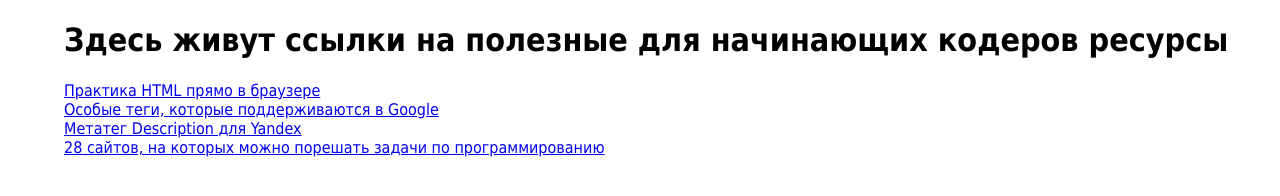
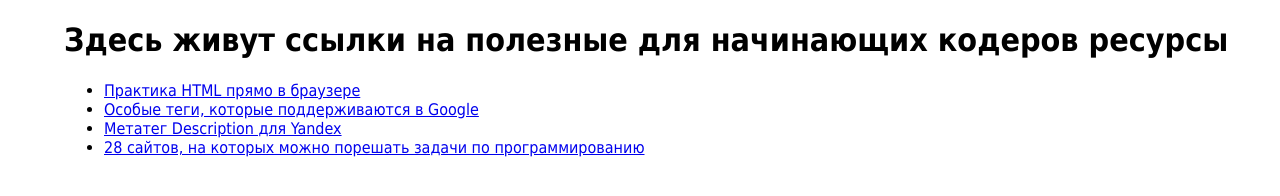
Before and after one commit to Bakenbard/testing, a plain HTML site: page Page1links.html in a window 1280 px wide. Drawn offline with Linux system fonts and the light colour scheme.

Commit message:
Update Page1links.html

```diff
--- a/Page1links.html
+++ b/Page1links.html
@@ -11,9 +11,11 @@
 	<header>
 	<h1>Здесь живут ссылки на полезные для начинающих кодеров ресурсы</h1>
 	</header>
-	<a href="https://webref.ru/practice">Практика HTML прямо в браузере</a><br>
-	<a href="https://support.google.com/webmasters/answer/79812">Особые теги, которые поддерживаются в Google</a><br>
-	<a href="https://yandex.ru/support/webmaster/indexing-options/description.html">Метатег Description для Yandex</a><br>
-	<a href="https://tproger.ru/digest/competitive-programming-practice/">28 cайтов, на которых можно порешать задачи по программированию</a><br>
+	<ul>
+	<li><a href="https://webref.ru/practice">Практика HTML прямо в браузере</a></li>
+	<li><a href="https://support.google.com/webmasters/answer/79812">Особые теги, которые поддерживаются в Google</a></li>
+	<li><a href="https://yandex.ru/support/webmaster/indexing-options/description.html">Метатег Description для Yandex</a></li>
+	<li><a href="https://tproger.ru/digest/competitive-programming-practice/">28 cайтов, на которых можно порешать задачи по программированию</a></li>
+	</ul>
 </body>
 </html>
```
